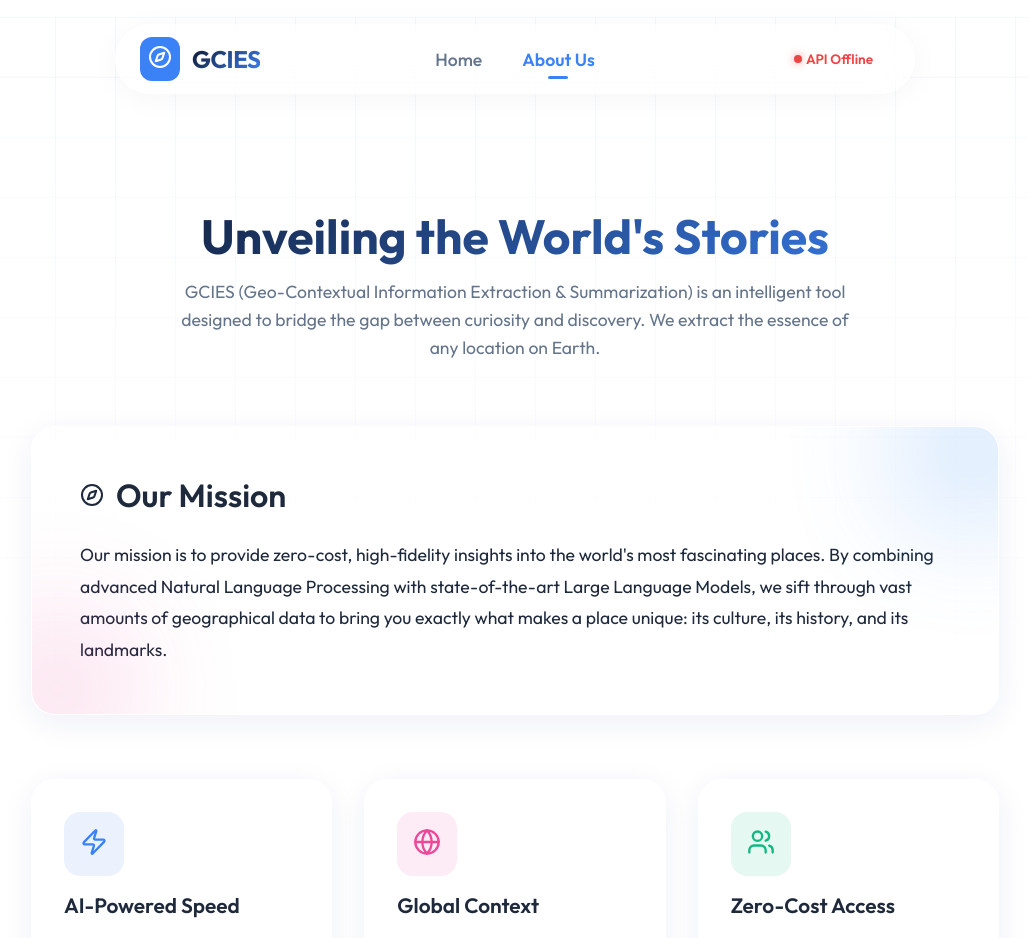
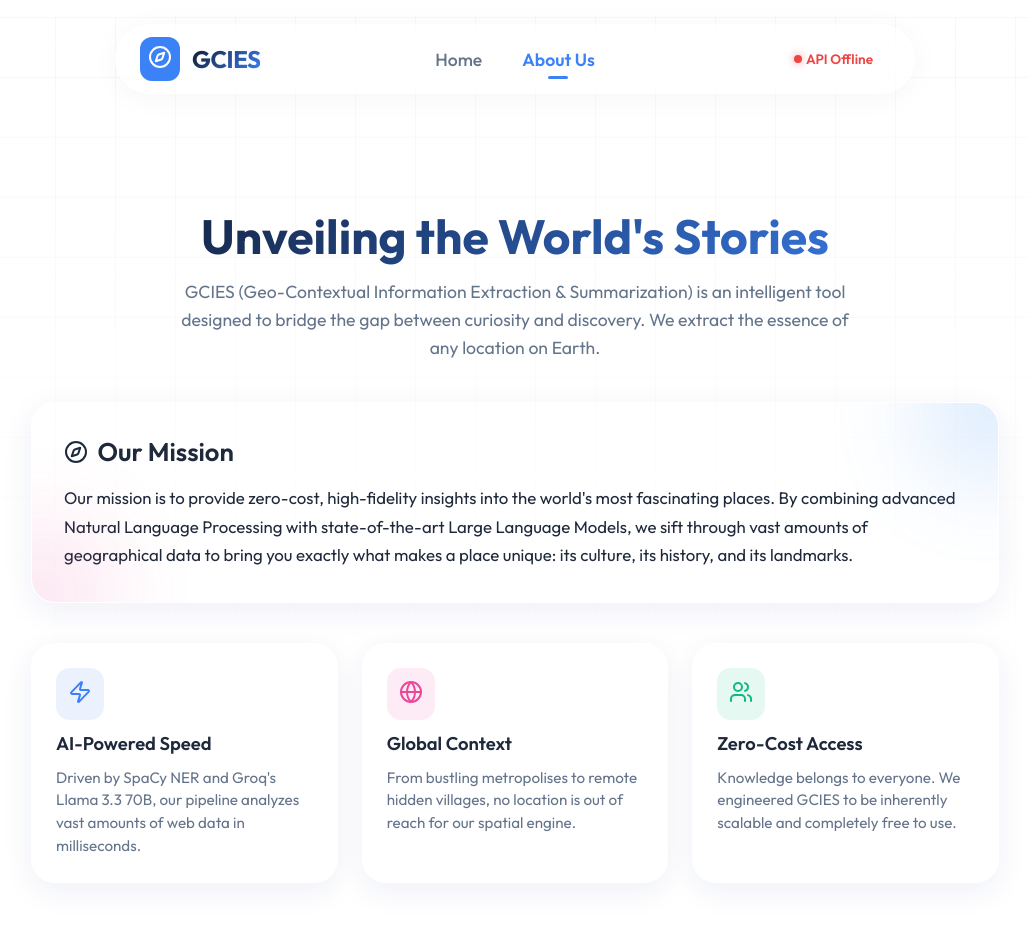
Before and after one commit to karywnl/gcies, a React (Vite) app in the folder frontend/: page /about in a window 1280 px wide. Shown: the top 938 px of the page, without its empty margins (125-1154 px from the left). Built offline with nearby package versions, Linux system fonts and the light colour scheme; no server answers.

Commit message:
Scale down glass panels and feature boxes in About page

```diff
--- a/frontend/src/pages/About.jsx
+++ b/frontend/src/pages/About.jsx
@@ -8,7 +8,7 @@ const About = () => {
             padding: '2rem 1rem',
             display: 'flex',
             flexDirection: 'column',
-            gap: '4rem'
+            gap: '2.5rem'
         }}>
 
             {/* Header Section */}
@@ -22,47 +22,47 @@ const About = () => {
             </div>
 
             {/* Mission Glass Panel */}
-            <div className="glass-panel" style={{ padding: '3rem', position: 'relative', overflow: 'hidden' }}>
-                <div style={{ position: 'absolute', top: '-50px', right: '-50px', background: 'var(--primary-light)', width: '150px', height: '150px', borderRadius: '50%', filter: 'blur(60px)', opacity: 0.3 }} />
-                <div style={{ position: 'absolute', bottom: '-50px', left: '-50px', background: '#ec4899', width: '150px', height: '150px', borderRadius: '50%', filter: 'blur(60px)', opacity: 0.2 }} />
+            <div className="glass-panel" style={{ padding: '2rem', position: 'relative', overflow: 'hidden' }}>
+                <div style={{ position: 'absolute', top: '-50px', right: '-50px', background: 'var(--primary-light)', width: '120px', height: '120px', borderRadius: '50%', filter: 'blur(50px)', opacity: 0.3 }} />
+                <div style={{ position: 'absolute', bottom: '-50px', left: '-50px', background: '#ec4899', width: '120px', height: '120px', borderRadius: '50%', filter: 'blur(50px)', opacity: 0.2 }} />
 
-                <h2 style={{ fontSize: '2rem', fontWeight: 600, color: 'var(--text-dark)', marginBottom: '1.5rem', display: 'flex', alignItems: 'center', gap: '0.75rem' }}>
-                    <Compass className="gradient-text" /> Our Mission
+                <h2 style={{ fontSize: '1.6rem', fontWeight: 600, color: 'var(--text-dark)', marginBottom: '1rem', display: 'flex', alignItems: 'center', gap: '0.6rem' }}>
+                    <Compass className="gradient-text" size={24} /> Our Mission
                 </h2>
-                <p style={{ fontSize: '1.1rem', color: 'var(--text-dark)', lineHeight: 1.8 }}>
+                <p style={{ fontSize: '1.05rem', color: 'var(--text-dark)', lineHeight: 1.7 }}>
                     Our mission is to provide zero-cost, high-fidelity insights into the world's most fascinating places. By combining advanced Natural Language Processing with state-of-the-art Large Language Models, we sift through vast amounts of geographical data to bring you exactly what makes a place unique: its culture, its history, and its landmarks.
                 </p>
             </div>
 
             {/* Features Grid */}
-            <div style={{ display: 'grid', gridTemplateColumns: 'repeat(auto-fit, minmax(280px, 1fr))', gap: '2rem' }}>
+            <div style={{ display: 'grid', gridTemplateColumns: 'repeat(auto-fit, minmax(250px, 1fr))', gap: '1.5rem' }}>
 
-                <div className="glass-panel" style={{ padding: '2rem', display: 'flex', flexDirection: 'column', gap: '1rem' }}>
-                    <div style={{ background: 'rgba(59, 130, 246, 0.1)', padding: '1rem', borderRadius: '16px', width: 'fit-content' }}>
-                        <Zap size={28} color="var(--primary)" />
+                <div className="glass-panel" style={{ padding: '1.5rem', display: 'flex', flexDirection: 'column', gap: '0.75rem' }}>
+                    <div style={{ background: 'rgba(59, 130, 246, 0.1)', padding: '0.75rem', borderRadius: '14px', width: 'fit-content' }}>
+                        <Zap size={24} color="var(--primary)" />
                     </div>
-                    <h3 style={{ fontSize: '1.3rem', fontWeight: 600 }}>AI-Powered Speed</h3>
-                    <p style={{ color: 'var(--text-muted)', lineHeight: 1.5 }}>
+                    <h3 style={{ fontSize: '1.15rem', fontWeight: 600 }}>AI-Powered Speed</h3>
+                    <p style={{ color: 'var(--text-muted)', lineHeight: 1.5, fontSize: '0.95rem' }}>
                         Driven by SpaCy NER and Groq's Llama 3.3 70B, our pipeline analyzes vast amounts of web data in milliseconds.
                     </p>
                 </div>
 
-                <div className="glass-panel" style={{ padding: '2rem', display: 'flex', flexDirection: 'column', gap: '1rem' }}>
-                    <div style={{ background: 'rgba(236, 72, 153, 0.1)', padding: '1rem', borderRadius: '16px', width: 'fit-content' }}>
-                        <Globe size={28} color="#ec4899" />
+                <div className="glass-panel" style={{ padding: '1.5rem', display: 'flex', flexDirection: 'column', gap: '0.75rem' }}>
+                    <div style={{ background: 'rgba(236, 72, 153, 0.1)', padding: '0.75rem', borderRadius: '14px', width: 'fit-content' }}>
+                        <Globe size={24} color="#ec4899" />
                     </div>
-                    <h3 style={{ fontSize: '1.3rem', fontWeight: 600 }}>Global Context</h3>
-                    <p style={{ color: 'var(--text-muted)', lineHeight: 1.5 }}>
+                    <h3 style={{ fontSize: '1.15rem', fontWeight: 600 }}>Global Context</h3>
+                    <p style={{ color: 'var(--text-muted)', lineHeight: 1.5, fontSize: '0.95rem' }}>
                         From bustling metropolises to remote hidden villages, no location is out of reach for our spatial engine.
                     </p>
                 </div>
 
-                <div className="glass-panel" style={{ padding: '2rem', display: 'flex', flexDirection: 'column', gap: '1rem' }}>
-                    <div style={{ background: 'rgba(16, 185, 129, 0.1)', padding: '1rem', borderRadius: '16px', width: 'fit-content' }}>
-                        <Users size={28} color="#10b981" />
+                <div className="glass-panel" style={{ padding: '1.5rem', display: 'flex', flexDirection: 'column', gap: '0.75rem' }}>
+                    <div style={{ background: 'rgba(16, 185, 129, 0.1)', padding: '0.75rem', borderRadius: '14px', width: 'fit-content' }}>
+                        <Users size={24} color="#10b981" />
                     </div>
-                    <h3 style={{ fontSize: '1.3rem', fontWeight: 600 }}>Zero-Cost Access</h3>
-                    <p style={{ color: 'var(--text-muted)', lineHeight: 1.5 }}>
+                    <h3 style={{ fontSize: '1.15rem', fontWeight: 600 }}>Zero-Cost Access</h3>
+                    <p style={{ color: 'var(--text-muted)', lineHeight: 1.5, fontSize: '0.95rem' }}>
                         Knowledge belongs to everyone. We engineered GCIES to be inherently scalable and completely free to use.
                     </p>
                 </div>
```
